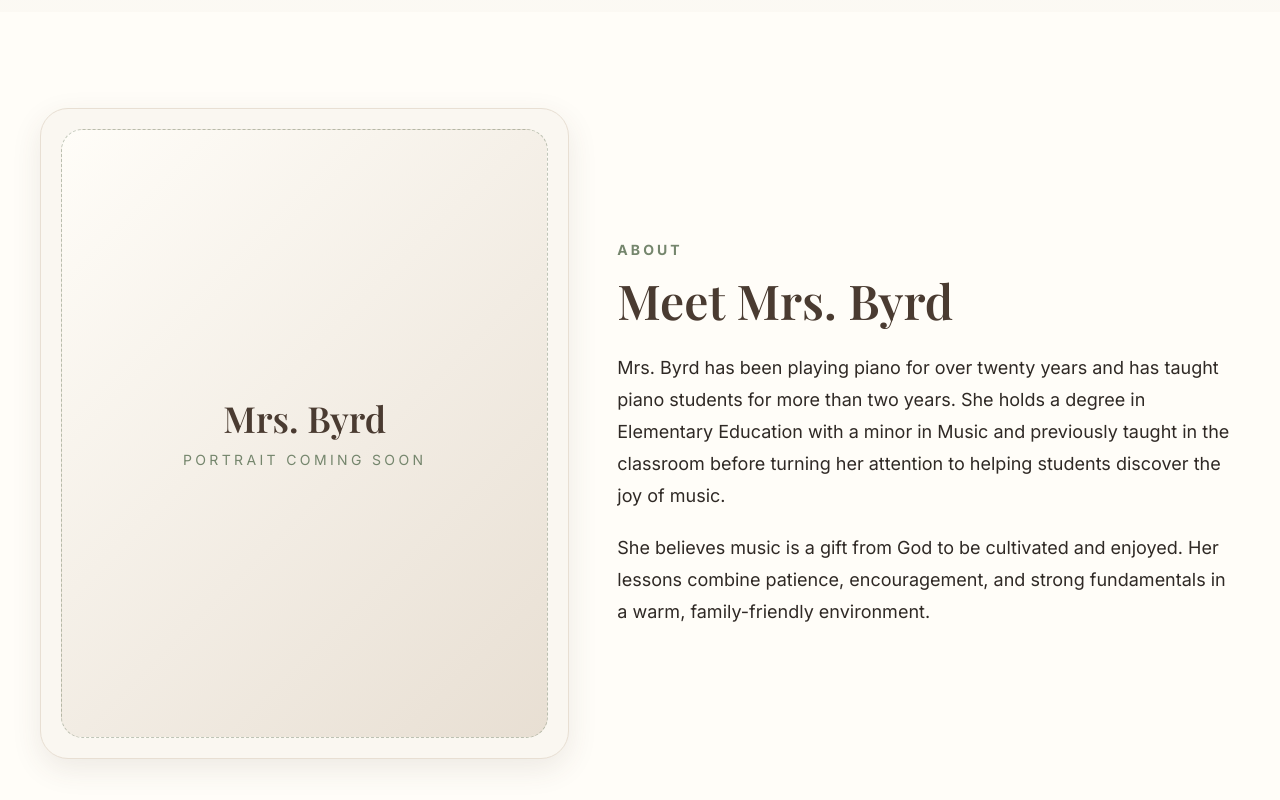
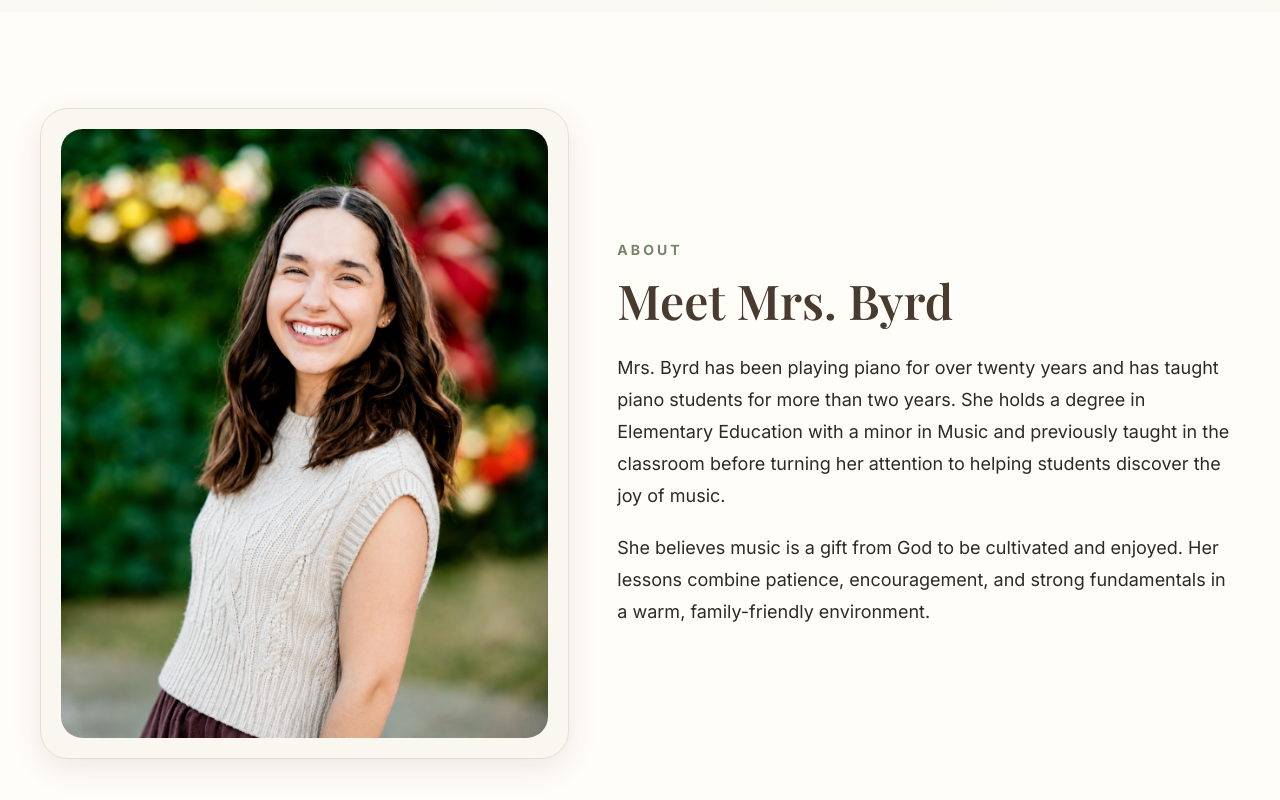
Before and after one commit to lukebyrd7-cmd/Byrd-Piano-Studio, a Next.js app: page / in a window 1280 px wide. Shown: the part 740-1540 px from the top of the page. Built offline with nearby package versions, Linux system fonts and the light colour scheme.

Commit message:
Add profile photo and contact details

```diff
--- a/app/page.tsx
+++ b/app/page.tsx
@@ -53,6 +53,10 @@ const faqs = [
   },
 ];
 
+const contactEmail = "emiliebyrd1@gmail.com";
+const contactPhone = "9407359052";
+const formattedPhone = "(940) 735-9052";
+
 export default function Home() {
   return (
     <>
@@ -105,14 +109,15 @@ export default function Home() {
 
         <section id="about" className="bg-ivory py-20 sm:py-24">
           <div className="section-shell grid items-center gap-12 lg:grid-cols-[0.85fr_1fr]">
-            <div className="rounded-[1.75rem] border border-beige bg-cream p-5 shadow-card">
-              <div className="flex aspect-[4/5] items-center justify-center rounded-[1.35rem] border border-dashed border-sage/45 bg-[linear-gradient(135deg,#fffdf8,#e8dfd3)] p-8 text-center">
-                <div>
-                  <p className="font-heading text-4xl text-walnut">Mrs. Byrd</p>
-                  <p className="mt-3 text-sm uppercase tracking-[0.24em] text-sage">
-                    Portrait coming soon
-                  </p>
-                </div>
+            <div className="rounded-[1.75rem] border border-beige bg-cream p-4 shadow-card sm:p-5">
+              <div className="relative aspect-[4/5] overflow-hidden rounded-[1.35rem]">
+                <Image
+                  src="/images/emilie-byrd-profile.png"
+                  alt="Emilie Byrd smiling outdoors"
+                  fill
+                  sizes="(min-width: 1024px) 38vw, 90vw"
+                  className="object-cover"
+                />
               </div>
             </div>
             <div>
@@ -235,7 +240,7 @@ export default function Home() {
               <div className="mt-8">
                 <a
                   className="inline-flex min-h-12 items-center justify-center rounded-full bg-ivory px-6 text-sm font-semibold text-walnut shadow-card transition hover:-translate-y-0.5 hover:bg-cream focus:outline-none focus:ring-2 focus:ring-ivory focus:ring-offset-2 focus:ring-offset-sage"
-                  href="mailto:hello@byrdpianostudio.com"
+                  href={`mailto:${contactEmail}`}
                 >
                   Book a Trial Lesson
                 </a>
@@ -245,9 +250,15 @@ export default function Home() {
               <p className="font-heading text-2xl">Byrd Piano Studio</p>
               <a
                 className="mt-4 block text-ivory/88 underline decoration-ivory/30 underline-offset-4 hover:text-white"
-                href="mailto:hello@byrdpianostudio.com"
+                href={`mailto:${contactEmail}`}
               >
-                hello@byrdpianostudio.com
+                {contactEmail}
+              </a>
+              <a
+                className="mt-3 block text-ivory/88 underline decoration-ivory/30 underline-offset-4 hover:text-white"
+                href={`tel:${contactPhone}`}
+              >
+                {formattedPhone}
               </a>
               <div className="mt-6">
                 <p className="text-sm font-bold uppercase tracking-[0.22em] text-ivory/62">
```
Also changed, not shown: public/images/emilie-byrd-profile.png (added).
